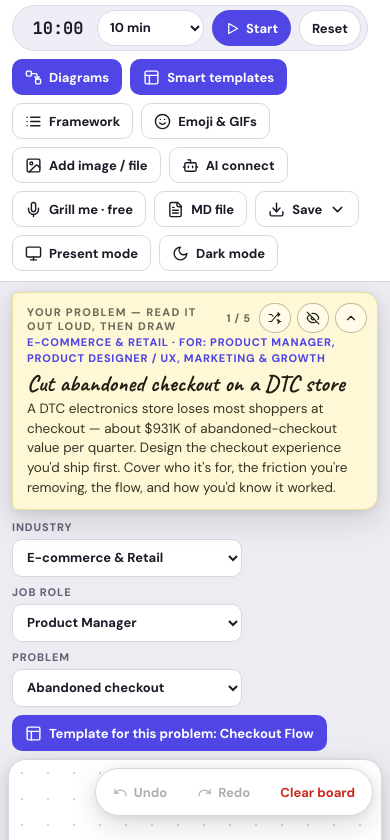
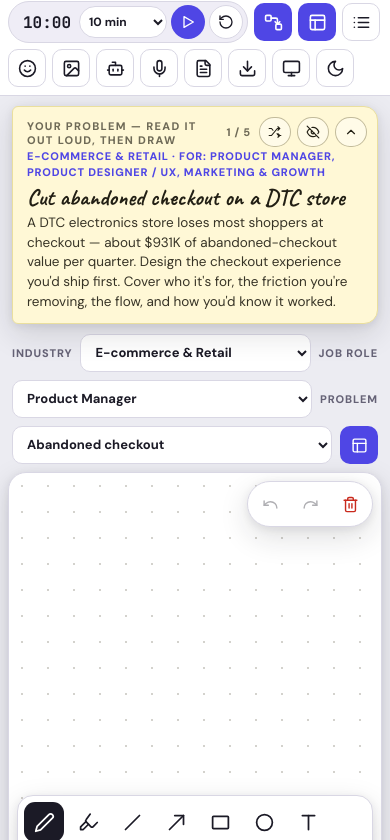
Before and after one commit to deskulpt/whiteboard, a plain HTML site: page index.html in a window 390 px wide. Shown: the part 49-889 px from the top of the page. Drawn offline with Linux system fonts and the light colour scheme.

Commit message:
Mobile toolbar collapses to icons; README notes mobile layout

```diff
--- a/index.html
+++ b/index.html
@@ -404,6 +404,32 @@
     .tpl-sheet{padding:16px 14px 12px}
     .fill-panel{top:auto;bottom:150px;left:8px;right:8px;width:auto;max-height:56%}
   }
+
+  /* ---------- Mobile: top buttons shrink to icons only ---------- */
+  @media (max-width:720px){
+    header{gap:6px;padding:8px}
+    .brand{font-size:15px;padding:4px 6px;gap:6px}
+    .timer{gap:4px;padding:3px 4px 3px 10px}
+    .timer .clock{font-size:16px;min-width:56px}
+    .timer select{min-height:32px;padding:4px 5px;font-size:12px;max-width:88px}
+    .timer button{width:34px;height:34px;min-width:34px;min-height:34px;padding:0;justify-content:center;gap:0;font-size:0;line-height:0}
+    .timer button svg.icon{width:16px;height:16px}
+    /* header action buttons: icon only (labels stay in title / aria-label) */
+    header > .hbtn, header > .save-wrap > .hbtn{
+      width:38px;height:38px;min-width:38px;min-height:38px;padding:0;justify-content:center;gap:0;font-size:0;line-height:0;
+    }
+    header > .hbtn svg.icon, header > .save-wrap > .hbtn svg.icon{width:19px;height:19px}
+    #saveBtn svg.icon:last-child{display:none}
+    /* problem pickers + suggested-template button sit tighter, template is icon-only */
+    .problem-actions{flex:1 1 100%;width:100%;flex-direction:row;flex-wrap:wrap;align-items:center}
+    .problem-actions label{margin:0;flex:0 0 auto}
+    .problem-actions select{flex:1 1 150px;min-width:0;max-width:none}
+    .problem-actions .hbtn{width:38px;height:38px;min-width:38px;min-height:38px;padding:0;justify-content:center;gap:0;font-size:0;line-height:0}
+    /* board corner actions: icon only too */
+    .boardbar{padding:4px;gap:4px}
+    .boardbar button{width:36px;height:36px;min-width:36px;padding:0;display:inline-flex;align-items:center;justify-content:center;gap:0;font-size:0;line-height:0}
+    .boardbar button svg.icon{width:17px;height:17px}
+  }
 </style>
 </head>
 <body>
@@ -437,19 +463,19 @@
       <option value="0">Stopwatch</option>
     </select>
     <button id="timerToggle" class="primary"><svg class="icon" viewBox="0 0 24 24" fill="none" stroke="currentColor" stroke-width="2" stroke-linecap="round" stroke-linejoin="round" aria-hidden="true"><path d="m6 4 14 8-14 8V4z"/></svg><span>Start</span></button>
-    <button id="timerReset">Reset</button>
+    <button id="timerReset" title="Reset timer" aria-label="Reset timer"><svg class="icon" viewBox="0 0 24 24" fill="none" stroke="currentColor" stroke-width="2" stroke-linecap="round" stroke-linejoin="round" aria-hidden="true"><path d="M3 12a9 9 0 1 0 9-9 9.75 9.75 0 0 0-6.74 2.74L3 8"/><path d="M3 3v5h5"/></svg><span>Reset</span></button>
   </div>
 
-  <button class="hbtn primary" id="diagramsBtn"><svg class="icon" viewBox="0 0 24 24" fill="none" stroke="currentColor" stroke-width="2" stroke-linecap="round" stroke-linejoin="round" aria-hidden="true"><rect x="2" y="3" width="7" height="7" rx="1.5"/><rect x="15" y="14" width="7" height="7" rx="1.5"/><path d="M9 6.5h6a2 2 0 0 1 2 2V14"/><path d="m14 11 3 3 3-3"/></svg> Diagrams</button>
-  <button class="hbtn primary" id="templatesBtn"><svg class="icon" viewBox="0 0 24 24" fill="none" stroke="currentColor" stroke-width="2" stroke-linecap="round" stroke-linejoin="round" aria-hidden="true"><rect width="18" height="18" x="3" y="3" rx="2"/><path d="M3 9h18"/><path d="M9 21V9"/></svg> Smart templates</button>
-  <button class="hbtn" id="frameworkBtn"><svg class="icon" viewBox="0 0 24 24" fill="none" stroke="currentColor" stroke-width="2" stroke-linecap="round" stroke-linejoin="round" aria-hidden="true"><path d="M8 6h13"/><path d="M8 12h13"/><path d="M8 18h13"/><path d="M3 6h.01"/><path d="M3 12h.01"/><path d="M3 18h.01"/></svg> Framework</button>
-  <button class="hbtn" id="mediaBtn"><svg class="icon" viewBox="0 0 24 24" fill="none" stroke="currentColor" stroke-width="2" stroke-linecap="round" stroke-linejoin="round" aria-hidden="true"><circle cx="12" cy="12" r="10"/><path d="M8 14s1.5 2 4 2 4-2 4-2"/><path d="M9 9h.01"/><path d="M15 9h.01"/></svg> Emoji &amp; GIFs</button>
-  <button class="hbtn" id="uploadBtn"><svg class="icon" viewBox="0 0 24 24" fill="none" stroke="currentColor" stroke-width="2" stroke-linecap="round" stroke-linejoin="round" aria-hidden="true"><rect width="18" height="18" x="3" y="3" rx="2"/><circle cx="9" cy="9" r="2"/><path d="m21 15-3.1-3.1a2 2 0 0 0-2.8 0L6 21"/></svg> Add image / file</button>
-  <button class="hbtn" id="aiBtn"><svg class="icon" viewBox="0 0 24 24" fill="none" stroke="currentColor" stroke-width="2" stroke-linecap="round" stroke-linejoin="round" aria-hidden="true"><path d="M12 8V4H8"/><rect width="16" height="12" x="4" y="8" rx="2"/><path d="M2 14h2"/><path d="M20 14h2"/><path d="M15 13v2"/><path d="M9 13v2"/></svg> AI connect</button>
-  <button class="hbtn" id="grillBtn"><svg class="icon" viewBox="0 0 24 24" fill="none" stroke="currentColor" stroke-width="2" stroke-linecap="round" stroke-linejoin="round" aria-hidden="true"><path d="M12 2a3 3 0 0 0-3 3v7a3 3 0 0 0 6 0V5a3 3 0 0 0-3-3Z"/><path d="M19 10v2a7 7 0 0 1-14 0v-2"/><path d="M12 19v3"/></svg> Grill me · free</button>
-  <button class="hbtn" id="mdBtn"><svg class="icon" viewBox="0 0 24 24" fill="none" stroke="currentColor" stroke-width="2" stroke-linecap="round" stroke-linejoin="round" aria-hidden="true"><path d="M15 2H6a2 2 0 0 0-2 2v16a2 2 0 0 0 2 2h12a2 2 0 0 0 2-2V7Z"/><path d="M14 2v4a2 2 0 0 0 2 2h4"/><path d="M10 9H8"/><path d="M16 13H8"/><path d="M16 17H8"/></svg> MD file</button>
+  <button class="hbtn primary" id="diagramsBtn" title="Diagrams" aria-label="Diagrams"><svg class="icon" viewBox="0 0 24 24" fill="none" stroke="currentColor" stroke-width="2" stroke-linecap="round" stroke-linejoin="round" aria-hidden="true"><rect x="2" y="3" width="7" height="7" rx="1.5"/><rect x="15" y="14" width="7" height="7" rx="1.5"/><path d="M9 6.5h6a2 2 0 0 1 2 2V14"/><path d="m14 11 3 3 3-3"/></svg> Diagrams</button>
+  <button class="hbtn primary" id="templatesBtn" title="Smart templates" aria-label="Smart templates"><svg class="icon" viewBox="0 0 24 24" fill="none" stroke="currentColor" stroke-width="2" stroke-linecap="round" stroke-linejoin="round" aria-hidden="true"><rect width="18" height="18" x="3" y="3" rx="2"/><path d="M3 9h18"/><path d="M9 21V9"/></svg> Smart templates</button>
+  <button class="hbtn" id="frameworkBtn" title="Framework" aria-label="Framework"><svg class="icon" viewBox="0 0 24 24" fill="none" stroke="currentColor" stroke-width="2" stroke-linecap="round" stroke-linejoin="round" aria-hidden="true"><path d="M8 6h13"/><path d="M8 12h13"/><path d="M8 18h13"/><path d="M3 6h.01"/><path d="M3 12h.01"/><path d="M3 18h.01"/></svg> Framework</button>
+  <button class="hbtn" id="mediaBtn" title="Emoji &amp; GIFs" aria-label="Emoji and GIFs"><svg class="icon" viewBox="0 0 24 24" fill="none" stroke="currentColor" stroke-width="2" stroke-linecap="round" stroke-linejoin="round" aria-hidden="true"><circle cx="12" cy="12" r="10"/><path d="M8 14s1.5 2 4 2 4-2 4-2"/><path d="M9 9h.01"/><path d="M15 9h.01"/></svg> Emoji &amp; GIFs</button>
+  <button class="hbtn" id="uploadBtn" title="Add image / file" aria-label="Add image or file"><svg class="icon" viewBox="0 0 24 24" fill="none" stroke="currentColor" stroke-width="2" stroke-linecap="round" stroke-linejoin="round" aria-hidden="true"><rect width="18" height="18" x="3" y="3" rx="2"/><circle cx="9" cy="9" r="2"/><path d="m21 15-3.1-3.1a2 2 0 0 0-2.8 0L6 21"/></svg> Add image / file</button>
+  <button class="hbtn" id="aiBtn" title="AI connect" aria-label="AI connect"><svg class="icon" viewBox="0 0 24 24" fill="none" stroke="currentColor" stroke-width="2" stroke-linecap="round" stroke-linejoin="round" aria-hidden="true"><path d="M12 8V4H8"/><rect width="16" height="12" x="4" y="8" rx="2"/><path d="M2 14h2"/><path d="M20 14h2"/><path d="M15 13v2"/><path d="M9 13v2"/></svg> AI connect</button>
+  <button class="hbtn" id="grillBtn" title="Grill me · free" aria-label="Grill me, free"><svg class="icon" viewBox="0 0 24 24" fill="none" stroke="currentColor" stroke-width="2" stroke-linecap="round" stroke-linejoin="round" aria-hidden="true"><path d="M12 2a3 3 0 0 0-3 3v7a3 3 0 0 0 6 0V5a3 3 0 0 0-3-3Z"/><path d="M19 10v2a7 7 0 0 1-14 0v-2"/><path d="M12 19v3"/></svg> Grill me · free</button>
+  <button class="hbtn" id="mdBtn" title="MD file" aria-label="Markdown file"><svg class="icon" viewBox="0 0 24 24" fill="none" stroke="currentColor" stroke-width="2" stroke-linecap="round" stroke-linejoin="round" aria-hidden="true"><path d="M15 2H6a2 2 0 0 0-2 2v16a2 2 0 0 0 2 2h12a2 2 0 0 0 2-2V7Z"/><path d="M14 2v4a2 2 0 0 0 2 2h4"/><path d="M10 9H8"/><path d="M16 13H8"/><path d="M16 17H8"/></svg> MD file</button>
   <div class="save-wrap">
-    <button class="hbtn" id="saveBtn" aria-haspopup="true" aria-expanded="false"><svg class="icon" viewBox="0 0 24 24" fill="none" stroke="currentColor" stroke-width="2" stroke-linecap="round" stroke-linejoin="round" aria-hidden="true"><path d="M21 15v4a2 2 0 0 1-2 2H5a2 2 0 0 1-2-2v-4"/><path d="m7 10 5 5 5-5"/><path d="M12 15V3"/></svg> Save <svg class="icon" viewBox="0 0 24 24" fill="none" stroke="currentColor" stroke-width="2" stroke-linecap="round" stroke-linejoin="round" aria-hidden="true"><path d="m6 9 6 6 6-6"/></svg></button>
+    <button class="hbtn" id="saveBtn" aria-haspopup="true" aria-expanded="false" title="Save" aria-label="Save"><svg class="icon" viewBox="0 0 24 24" fill="none" stroke="currentColor" stroke-width="2" stroke-linecap="round" stroke-linejoin="round" aria-hidden="true"><path d="M21 15v4a2 2 0 0 1-2 2H5a2 2 0 0 1-2-2v-4"/><path d="m7 10 5 5 5-5"/><path d="M12 15V3"/></svg> Save <svg class="icon" viewBox="0 0 24 24" fill="none" stroke="currentColor" stroke-width="2" stroke-linecap="round" stroke-linejoin="round" aria-hidden="true"><path d="m6 9 6 6 6-6"/></svg></button>
     <div class="save-menu" id="saveMenu" hidden role="menu" aria-label="Save options">
       <button id="savePngBtn" role="menuitem"><svg class="icon" viewBox="0 0 24 24" fill="none" stroke="currentColor" stroke-width="2" stroke-linecap="round" stroke-linejoin="round" aria-hidden="true"><path d="M21 15v4a2 2 0 0 1-2 2H5a2 2 0 0 1-2-2v-4"/><path d="m7 10 5 5 5-5"/><path d="M12 15V3"/></svg> <span>Download PNG<small>The board as a picture — best for sharing or slides.</small></span></button>
       <button id="saveJpgBtn" role="menuitem"><svg class="icon" viewBox="0 0 24 24" fill="none" stroke="currentColor" stroke-width="2" stroke-linecap="round" stroke-linejoin="round" aria-hidden="true"><path d="M21 15v4a2 2 0 0 1-2 2H5a2 2 0 0 1-2-2v-4"/><path d="m7 10 5 5 5-5"/><path d="M12 15V3"/></svg> <span>Download JPEG<small>Smaller file, white background.</small></span></button>
@@ -465,7 +491,7 @@
       <button id="importMdBtn" role="menuitem"><svg class="icon" viewBox="0 0 24 24" fill="none" stroke="currentColor" stroke-width="2" stroke-linecap="round" stroke-linejoin="round" aria-hidden="true"><path d="M21 15v4a2 2 0 0 1-2 2H5a2 2 0 0 1-2-2v-4"/><path d="m17 8-5-5-5 5"/><path d="M12 3v12"/></svg> <span>Insert a Markdown file…<small>Load a .md framework file back in — its sections refill the matching template on the board.</small></span></button>
     </div>
   </div>
-  <button class="hbtn" id="presentBtn" aria-pressed="false"><svg class="icon" viewBox="0 0 24 24" fill="none" stroke="currentColor" stroke-width="2" stroke-linecap="round" stroke-linejoin="round" aria-hidden="true"><rect width="20" height="14" x="2" y="3" rx="2"/><path d="M8 21h8"/><path d="M12 17v4"/></svg> Present mode</button>
+  <button class="hbtn" id="presentBtn" aria-pressed="false" title="Present mode" aria-label="Present mode"><svg class="icon" viewBox="0 0 24 24" fill="none" stroke="currentColor" stroke-width="2" stroke-linecap="round" stroke-linejoin="round" aria-hidden="true"><rect width="20" height="14" x="2" y="3" rx="2"/><path d="M8 21h8"/><path d="M12 17v4"/></svg> Present mode</button>
   <button class="hbtn" id="themeToggle" aria-pressed="false" aria-label="Switch to dark mode"><svg class="icon" viewBox="0 0 24 24" fill="none" stroke="currentColor" stroke-width="2" stroke-linecap="round" stroke-linejoin="round" aria-hidden="true"><path d="M12 3a6 6 0 0 0 9 9 9 9 0 1 1-9-9Z"/></svg><span>Dark mode</span></button>
   <input type="file" id="fileInput" hidden multiple accept="image/*,.gif,.json,.txt,.md,.csv,.pdf">
   <input type="file" id="importInput" hidden accept=".json,image/*">
@@ -511,7 +537,7 @@
     <select id="problemSelect" aria-label="Choose a problem">
       <option value="0">Abandoned checkout</option>
     </select>
-    <button class="hbtn smart" id="smartTplBtn"><svg class="icon" viewBox="0 0 24 24" fill="none" stroke="currentColor" stroke-width="2" stroke-linecap="round" stroke-linejoin="round" aria-hidden="true"><rect width="18" height="18" x="3" y="3" rx="2"/><path d="M3 9h18"/><path d="M9 21V9"/></svg> Template for this problem: Checkout Flow</button>
+    <button class="hbtn smart" id="smartTplBtn" title="Template for this problem" aria-label="Template for this problem"><svg class="icon" viewBox="0 0 24 24" fill="none" stroke="currentColor" stroke-width="2" stroke-linecap="round" stroke-linejoin="round" aria-hidden="true"><rect width="18" height="18" x="3" y="3" rx="2"/><path d="M3 9h18"/><path d="M9 21V9"/></svg> Template for this problem: Checkout Flow</button>
   </div>
   <aside class="framework" id="framework">
     <h2>Say it in this order</h2>
@@ -624,9 +650,9 @@
   </aside>
 
   <div class="boardbar">
-    <button id="undoBtn" disabled><svg class="icon" viewBox="0 0 24 24" fill="none" stroke="currentColor" stroke-width="2" stroke-linecap="round" stroke-linejoin="round" aria-hidden="true"><path d="M3 7v6h6"/><path d="M21 17a9 9 0 0 0-9-9 9 9 0 0 0-6 2.3L3 13"/></svg> Undo</button>
-    <button id="redoBtn" disabled><svg class="icon" viewBox="0 0 24 24" fill="none" stroke="currentColor" stroke-width="2" stroke-linecap="round" stroke-linejoin="round" aria-hidden="true"><path d="M21 7v6h-6"/><path d="M3 17a9 9 0 0 1 9-9 9 9 0 0 1 6 2.3L21 13"/></svg> Redo</button>
-    <button id="clearBtn" class="danger">Clear board</button>
+    <button id="undoBtn" disabled title="Undo" aria-label="Undo"><svg class="icon" viewBox="0 0 24 24" fill="none" stroke="currentColor" stroke-width="2" stroke-linecap="round" stroke-linejoin="round" aria-hidden="true"><path d="M3 7v6h6"/><path d="M21 17a9 9 0 0 0-9-9 9 9 0 0 0-6 2.3L3 13"/></svg> Undo</button>
+    <button id="redoBtn" disabled title="Redo" aria-label="Redo"><svg class="icon" viewBox="0 0 24 24" fill="none" stroke="currentColor" stroke-width="2" stroke-linecap="round" stroke-linejoin="round" aria-hidden="true"><path d="M21 7v6h-6"/><path d="M3 17a9 9 0 0 1 9-9 9 9 0 0 1 6 2.3L21 13"/></svg> Redo</button>
+    <button id="clearBtn" class="danger" title="Clear board" aria-label="Clear board"><svg class="icon" viewBox="0 0 24 24" fill="none" stroke="currentColor" stroke-width="2" stroke-linecap="round" stroke-linejoin="round" aria-hidden="true"><path d="M3 6h18"/><path d="M19 6v14a2 2 0 0 1-2 2H7a2 2 0 0 1-2-2V6"/><path d="M8 6V4a2 2 0 0 1 2-2h4a2 2 0 0 1 2 2v2"/><path d="M10 11v6"/><path d="M14 11v6"/></svg><span>Clear board</span></button>
   </div>
 </div>
 
@@ -1150,11 +1176,11 @@
   var clearArmed = false, clearTimer = null;
   clearBtn.addEventListener('click', function(){
     if (!clearArmed) {
-      clearArmed = true; clearBtn.textContent = 'Tap again to clear';
-      clearTimer = setTimeout(function(){ clearArmed = false; clearBtn.textContent = 'Clear board'; }, 2600);
+      clearArmed = true; clearBtn.querySelector('span').textContent = 'Tap again to clear'; clearBtn.title = 'Tap again to clear the board';
+      clearTimer = setTimeout(function(){ clearArmed = false; clearBtn.querySelector('span').textContent = 'Clear board'; clearBtn.title = 'Clear board'; }, 2600);
       return;
     }
-    clearTimeout(clearTimer); clearArmed = false; clearBtn.textContent = 'Clear board';
+    clearTimeout(clearTimer); clearArmed = false; clearBtn.querySelector('span').textContent = 'Clear board'; clearBtn.title = 'Clear board';
     pushHistory();
     ctx.save(); ctx.setTransform(1,0,0,1,0,0); ctx.clearRect(0,0,canvas.width,canvas.height); ctx.restore();
   });
@@ -2115,6 +2141,8 @@
     var t = tplById((problems[currentProblem] && problems[currentProblem].tpl) || 'interview');
     smartBtn.innerHTML = '<svg class="icon" viewBox="0 0 24 24" fill="none" stroke="currentColor" stroke-width="2" stroke-linecap="round" stroke-linejoin="round" aria-hidden="true"><rect width="18" height="18" x="3" y="3" rx="2"/><path d="M3 9h18"/><path d="M9 21V9"/></svg> Template for this problem: ' + t.name;
     smartBtn.dataset.tpl = t.id;
+    smartBtn.title = 'Template for this problem: ' + t.name;
+    smartBtn.setAttribute('aria-label', 'Template for this problem: ' + t.name);
   }
   smartBtn.addEventListener('click', function(){ applyTemplate(tplById(smartBtn.dataset.tpl)); });
   problemSelect.addEventListener('change', syncSmartBtn);
```
Also changed, not shown: 1 other file.
